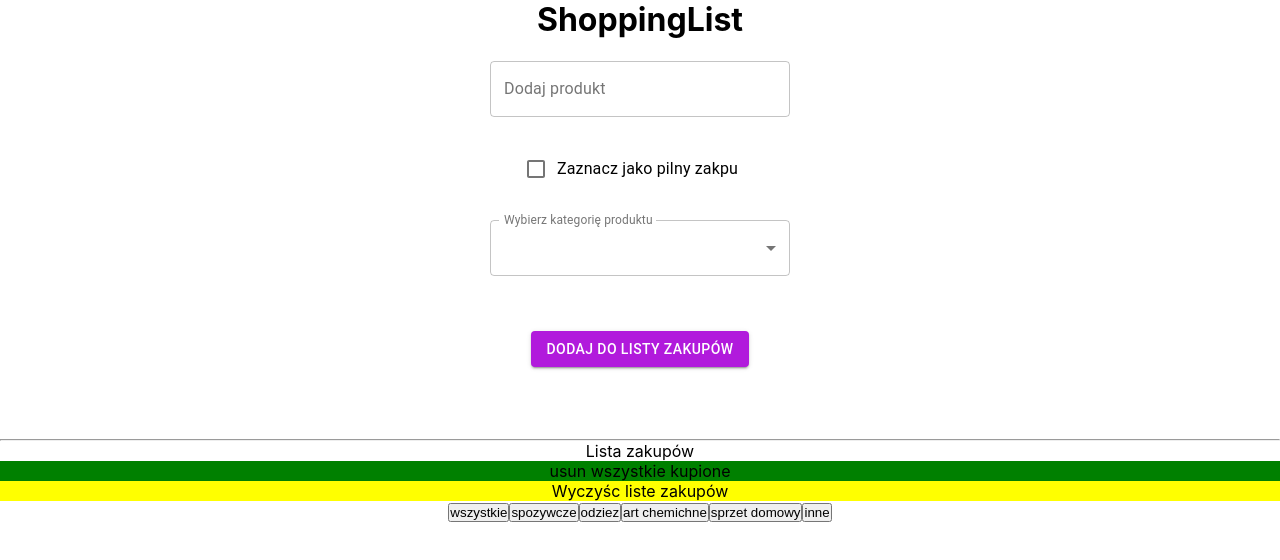
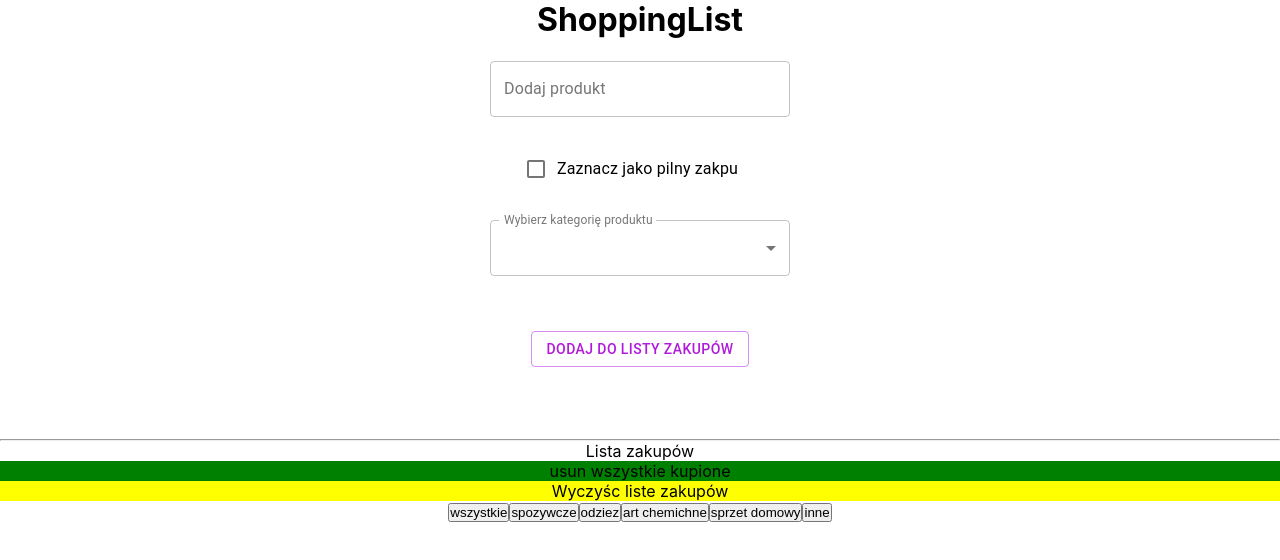
Before and after one commit to PawelBorowik/shopping-list, a React (Create React App) app: page / in a window 1280 px wide. Shown: the top 560 px of the page. Built offline with nearby package versions, Linux system fonts and the light colour scheme.

Commit message:
change button style

```diff
--- a/src/componets/AddItem.js
+++ b/src/componets/AddItem.js
@@ -72,7 +72,7 @@ function AddItem(props) {
     }
     const AddNewItem = () => {
         if (!text || selectItem === "empty") {
-            setAlert("pole musu być uzupełnione")
+            setAlert("pole musi być uzupełnione")
         }
         else {
             let newItem = { id, text, checkbox, bought, selectItem }
@@ -146,7 +146,7 @@ function AddItem(props) {
                     </div>
                     <div className="form_button-area">
 
-                        <Button variant="contained" color="primary"
+                        <Button variant="outlined" color="primary"
                             onClick={() => AddNewItem()}>Dodaj do listy zakupów
                         </Button>
 
```
